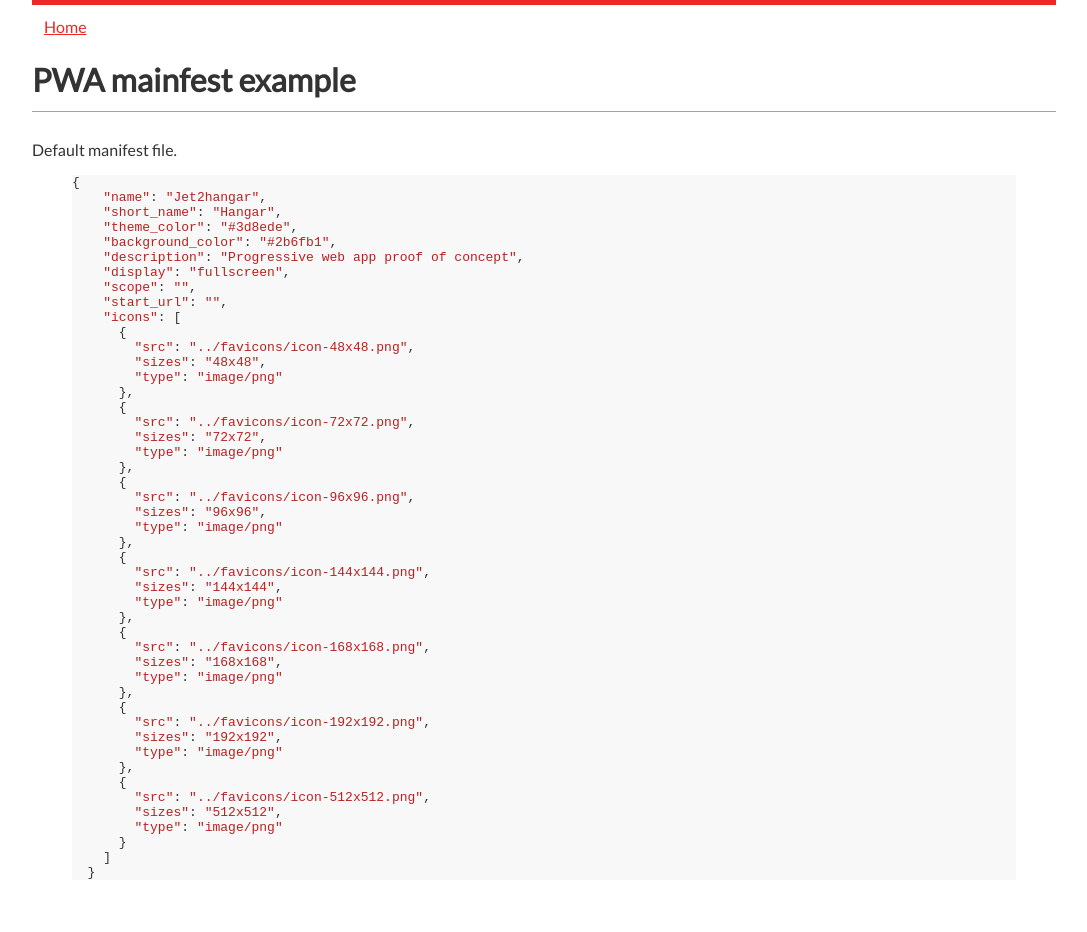
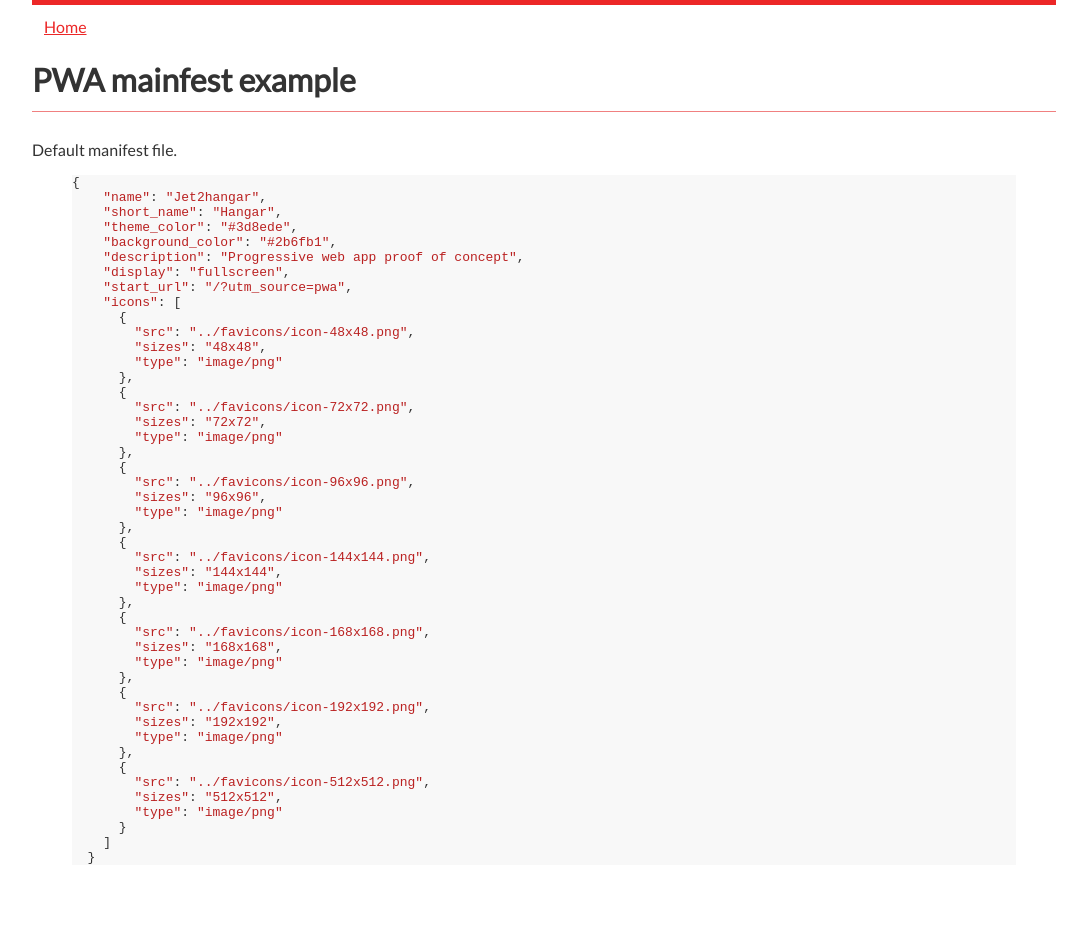
Before and after one commit to kubaprochniak/jet2hangar.github.io, a Jekyll site: the page built from _posts/2018-05-16-manifest-example.html, in a window 1280 px wide. Shown: the whole page, without its empty margins (96-1183 px from the left). Built offline with Jekyll 4.4.1, drawn with Linux system fonts in a browser that asks for light colours.

```diff
--- a/assets/json/mainfest.json
+++ b/assets/json/mainfest.json
@@ -5,8 +5,7 @@
     "background_color": "#2b6fb1",
     "description": "Progressive web app proof of concept",
     "display": "fullscreen",
-    "scope": "",
-    "start_url": "",
+    "start_url": "/?utm_source=pwa",
     "icons": [
       {
         "src": "../favicons/icon-48x48.png",
```
Also changed, not shown: _includes/manifest.json.
